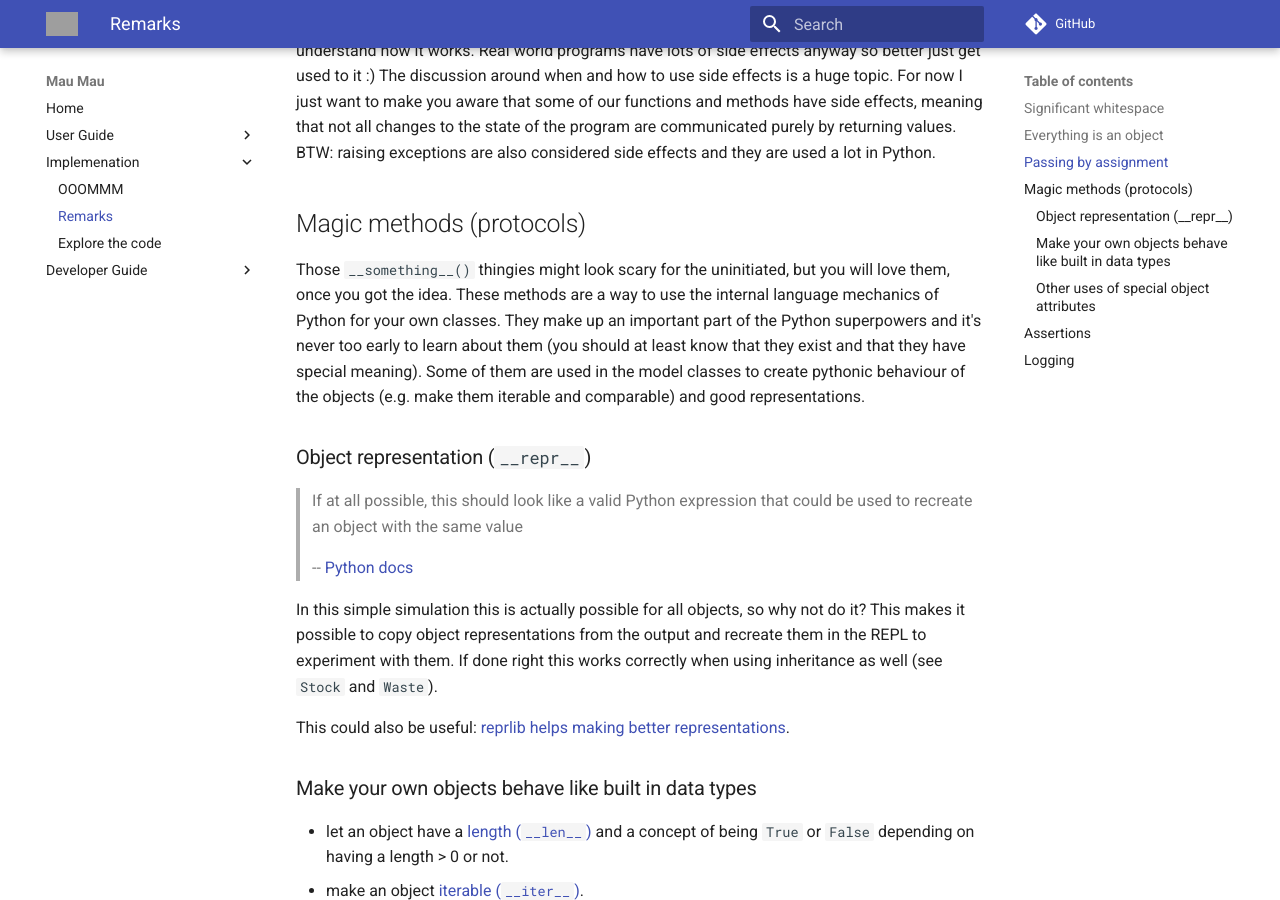
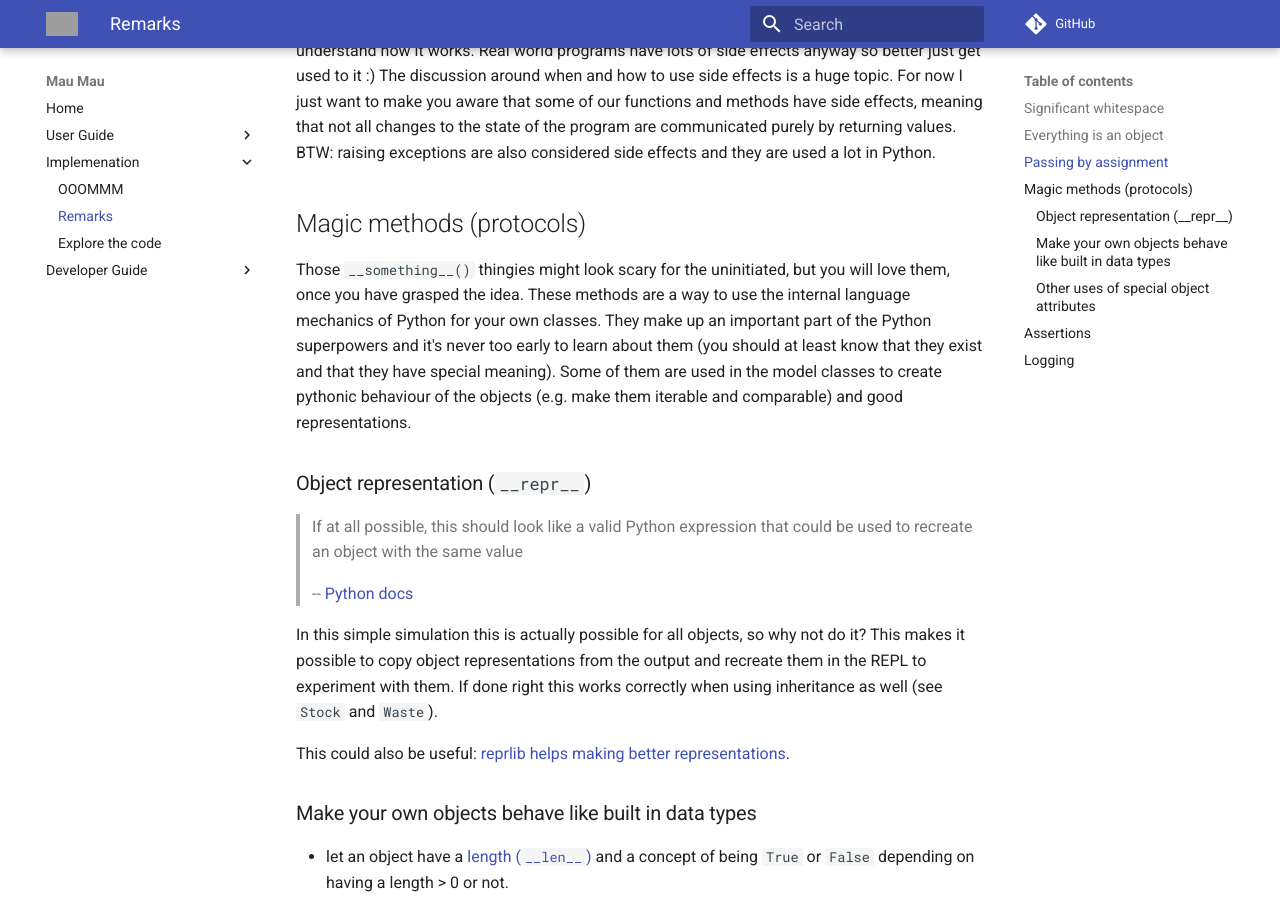
Before and after one commit to obestwalter/mau-mau, an MkDocs documentation site: the page built from docs/implementation/remarks.md, in a window 1280 px wide and 900 px high, scrolled down 1268 px. Built offline with MkDocs 1.6.1 and Material for MkDocs 9.7.7, drawn with Linux system fonts in a browser that asks for light colours; comment, search, counter and statistics services are not loaded; old or Windows-style settings are respelled for this version of MkDocs; grey boxes are pictures that could not be loaded.

Commit message:
more corrections

```diff
--- a/docs/implementation/remarks.md
+++ b/docs/implementation/remarks.md
@@ -38,7 +38,7 @@ Changing the state of an object that is not returned explicitly is called a [sid
 
 ## Magic methods (protocols)
 
-Those `__something__()` thingies might look scary for the uninitiated, but you will love them, once you got the idea. These methods are a way to use the internal language mechanics of Python for your own classes. They make up an important part of the Python superpowers and it's never too early to learn about them (you should at least know that they exist and that they have special meaning). Some of them are used in the model classes to create pythonic behaviour of the objects (e.g. make them iterable and comparable) and good representations.
+Those `__something__()` thingies might look scary for the uninitiated, but you will love them, once you have grasped the idea. These methods are a way to use the internal language mechanics of Python for your own classes. They make up an important part of the Python superpowers and it's never too early to learn about them (you should at least know that they exist and that they have special meaning). Some of them are used in the model classes to create pythonic behaviour of the objects (e.g. make them iterable and comparable) and good representations.
 
 ### Object representation (`__repr__`)
 
```
Also changed, not shown: docs/implementation/ooommm.md (+2 -2 lines).
